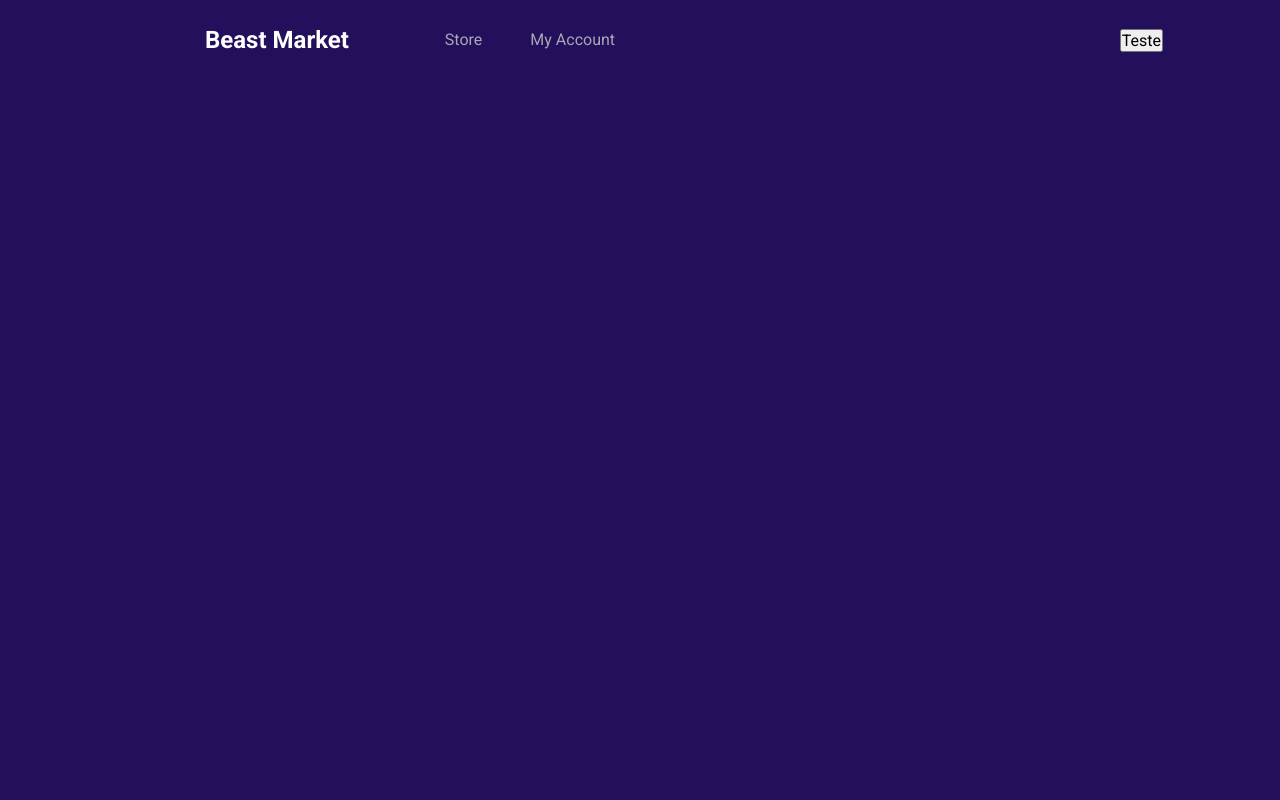
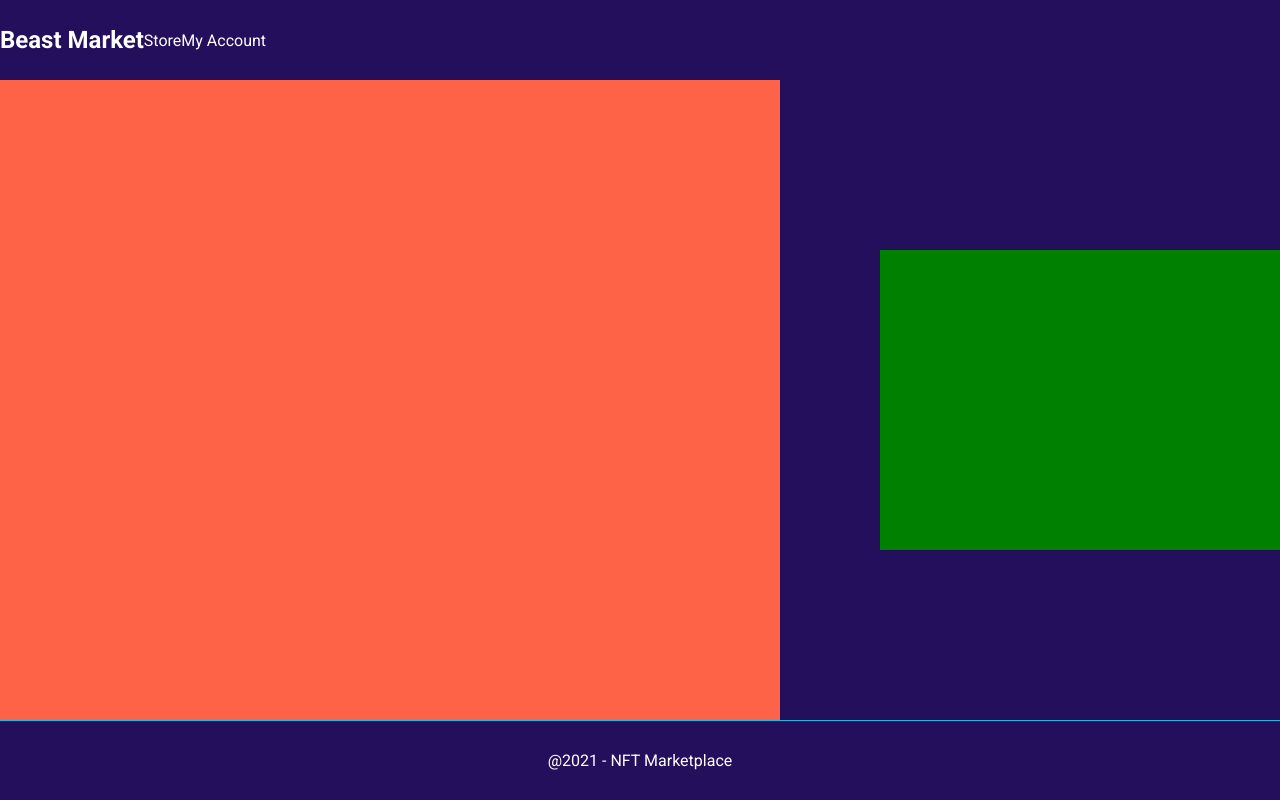
Before and after one commit to iuryfranca/beast-market, a React app: page / in a window 1280 px wide. Built offline with nearby package versions, Linux system fonts and the light colour scheme.

Commit message:
refactor: migrating to chakra	📦

```diff
--- /dev/null
+++ b/src/components/Footer/index.tsx
@@ -0,0 +1,13 @@
+import styles from './styles.module.scss'
+
+export function Footer() {
+  return (
+    <footer className={styles.footerContainer}>
+      <div className={styles.footerContent}>
+        <span>
+          @2021 - NFT Marketplace
+        </span>
+      </div>
+    </footer>
+   );
+}
--- /dev/null
+++ b/src/components/Footer/styles.module.scss
@@ -0,0 +1,14 @@
+.footerContainer {
+  height: 5rem;
+  border-top: 1px solid var(--cyan-500);
+}
+
+.footerContent {
+  height: calc(5rem - 1px);
+  margin: 0 auto;
+  padding: 0 2rem;
+
+  display: flex;
+  align-items: center;
+  justify-content: center;
+}
--- a/src/components/Header/index.tsx
+++ b/src/components/Header/index.tsx
@@ -1,19 +1,38 @@
+import { Box, HStack, Flex, Heading, Link } from '@chakra-ui/layout';
 import styles from './styles.module.scss'
 
 export function Header() {
   return (
-    <header className={styles.headerContainer}>
-      <div className={styles.headerContent}>
-        <nav>
-          <h2>Beast Market</h2>
-        </nav>
-        <nav>
-          <a>Store</a>
-          <a>My Account</a>
-        </nav>
+    // <header className={styles.headerContainer}>
+    //   <div className={styles.headerContent}>
+    //     <nav>
+    //       <h2>Beast Market</h2>
+    //     </nav>
+    //     <nav>
+    //       <a>Store</a>
+    //       <a>My Account</a>
+    //     </nav>
 
-        <button type="button">Teste</button>
-      </div>
-    </header>
+    //     <button type="button">Teste</button>
+    //   </div>
+    // </header>
+
+    <HStack as="header" h="5rem" maxW="1280px" m="0 auto">
+      <Flex align="center">
+        <Heading as="h2">
+          Beast Market
+        </Heading>
+
+        <Box>
+          <Link to="/store">
+            Store
+          </Link>
+          <Link to="/myAccount">
+            My Account
+          </Link>
+        </Box>
+
+      </Flex>
+    </HStack>
   );
 }
--- a/src/components/Header/styles.module.scss
+++ b/src/components/Header/styles.module.scss
@@ -1,60 +1,60 @@
-.headerContainer {
-  height: 5rem;
-}
+// .headerContainer {
+//   height: 5rem;
+// }
 
-.headerContent {
-  max-width: 1110px;
-  height: 5rem;
-  margin: 0 auto;
-  padding: 0 2rem;
+// .headerContent {
+//   max-width: 1110px;
+//   height: 5rem;
+//   margin: 0 auto;
+//   padding: 0 2rem;
 
-  display: flex;
-  align-items: center;
+//   display: flex;
+//   align-items: center;
 
-  nav {
-    margin-left: 5rem;
-    height: 5rem;
+//   nav {
+//     margin-left: 5rem;
+//     height: 5rem;
 
-    h2 {
-      display: inline-block;
-      position: relative;
-      padding: 0 0.5rem;
-      height: 5rem;
-      line-height: 5rem;
-    }
+//     h2 {
+//       display: inline-block;
+//       position: relative;
+//       padding: 0 0.5rem;
+//       height: 5rem;
+//       line-height: 5rem;
+//     }
 
-    a {
-      display: inline-block;
-      position: relative;
-      padding: 0 0.5rem;
-      height: 5rem;
-      line-height: 5rem;
-      color: var(--gray-300);
+//     a {
+//       display: inline-block;
+//       position: relative;
+//       padding: 0 0.5rem;
+//       height: 5rem;
+//       line-height: 5rem;
+//       color: var(--gray-300);
 
-      transition: color 0.2s;
+//       transition: color 0.2s;
 
-      & + a {
-        margin-left: 2rem;
-      }
+//       & + a {
+//         margin-left: 2rem;
+//       }
 
-      &:hover {
-        color: var(--white)
-      }
+//       &:hover {
+//         color: var(--white)
+//       }
 
-      // &:active::after {
-      //   content: '';
-      //   height: 3px;
-      //   border-radius: 3px 3px 0 0;
-      //   width: 100%;
-      //   position: absolute;
-      //   bottom: 1px;
-      //   left: 0;
-      //   background: var(--yellow-500);
-      // }
-    }
-  }
+//       // &:active::after {
+//       //   content: '';
+//       //   height: 3px;
+//       //   border-radius: 3px 3px 0 0;
+//       //   width: 100%;
+//       //   position: absolute;
+//       //   bottom: 1px;
+//       //   left: 0;
+//       //   background: var(--yellow-500);
+//       // }
+//     }
+//   }
 
-  button {
-    margin-left: auto;
-  }
-}
+//   button {
+//     margin-left: auto;
+//   }
+// }
--- a/src/pages/_app.tsx
+++ b/src/pages/_app.tsx
@@ -1,5 +1,6 @@
 import { AppProps } from 'next/app'
 import { Header } from '../components/Header';
+import { Footer } from '../components/Footer';
 
 import '../styles/global.scss';
 
@@ -8,6 +9,7 @@ function MyApp({ Component, pageProps }: AppProps) {
     <>
       <Header/>
       <Component {...pageProps} />
+      <Footer/>
     </>
   );
 }
--- a/src/pages/index.tsx
+++ b/src/pages/index.tsx
@@ -1,4 +1,7 @@
 import Head from 'next/head'
+import { HStack, Box } from "@chakra-ui/react"
+
+import styles from './styles.module.scss';
 
 export default function Home() {
   return (
@@ -6,6 +9,11 @@ export default function Home() {
       <Head>
         <title>Beast Market</title>
       </Head>
+
+      <HStack spacing="100px" m="0 auto" maxW="1280px" align="center">
+        <Box flex="1" h="calc(100vh - 10rem)" bg="tomato"/>
+        <Box w="400px" h="300px" bg="green"/>
+      </HStack>
     </>
   )
 }
--- /dev/null
+++ b/src/pages/styles.module.scss
@@ -0,0 +1,45 @@
+.library {
+  max-width: 1120px;
+  margin: 0 auto;
+  padding: 0 2rem;
+  height: calc(100vh - 10rem);
+
+  display: flex;
+  align-items: center;
+  justify-content: space-between;
+}
+
+.cart{
+  max-width: 600px;
+
+  > span {
+    font-size: 1.5rem;
+    font-weight: bold;
+  }
+
+  h1 {
+    font-size: 4.5rem;
+    line-height: 4.5rem;
+    font-weight: 900;
+    margin-top: 2.5rem;
+
+    span {
+      color: var(--cyan-500);
+    }
+  }
+
+  p {
+    font-size: 1.5rem;
+    line-height: 2.25rem;
+    margin-top: 1.5rem;
+
+    span {
+      color: var(--cyan-500);
+      font-weight: bold;
+    }
+  }
+
+  button {
+    margin-top: 2.5rem;
+  }
+}
```
